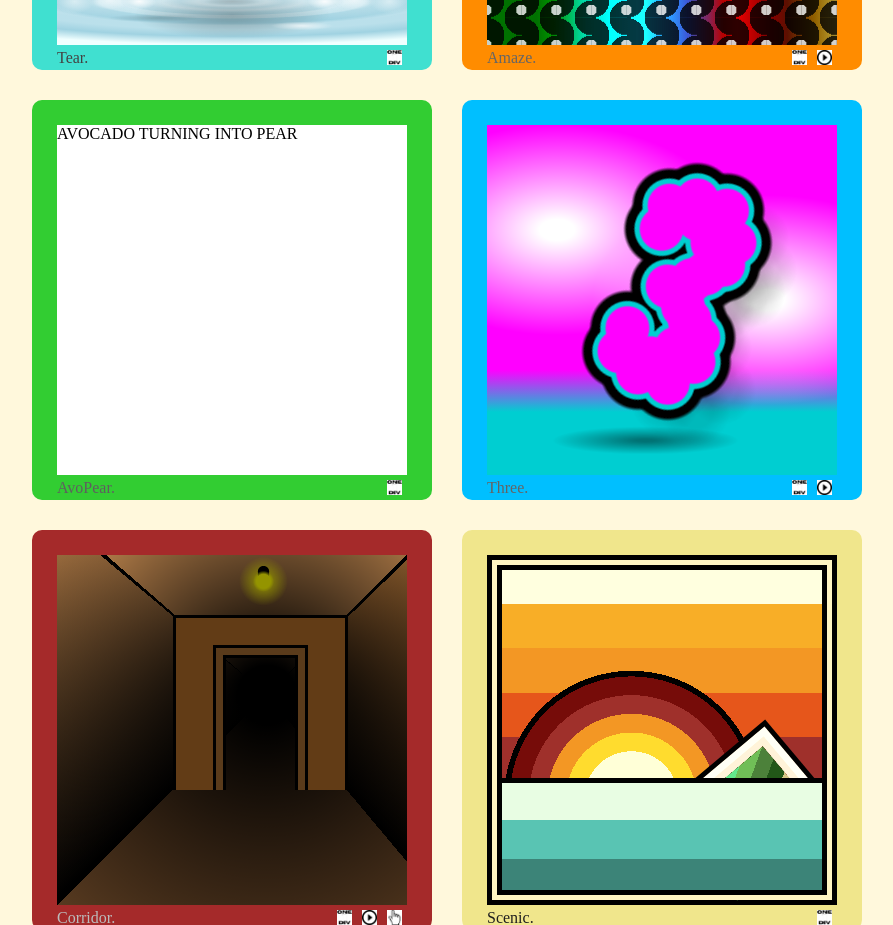
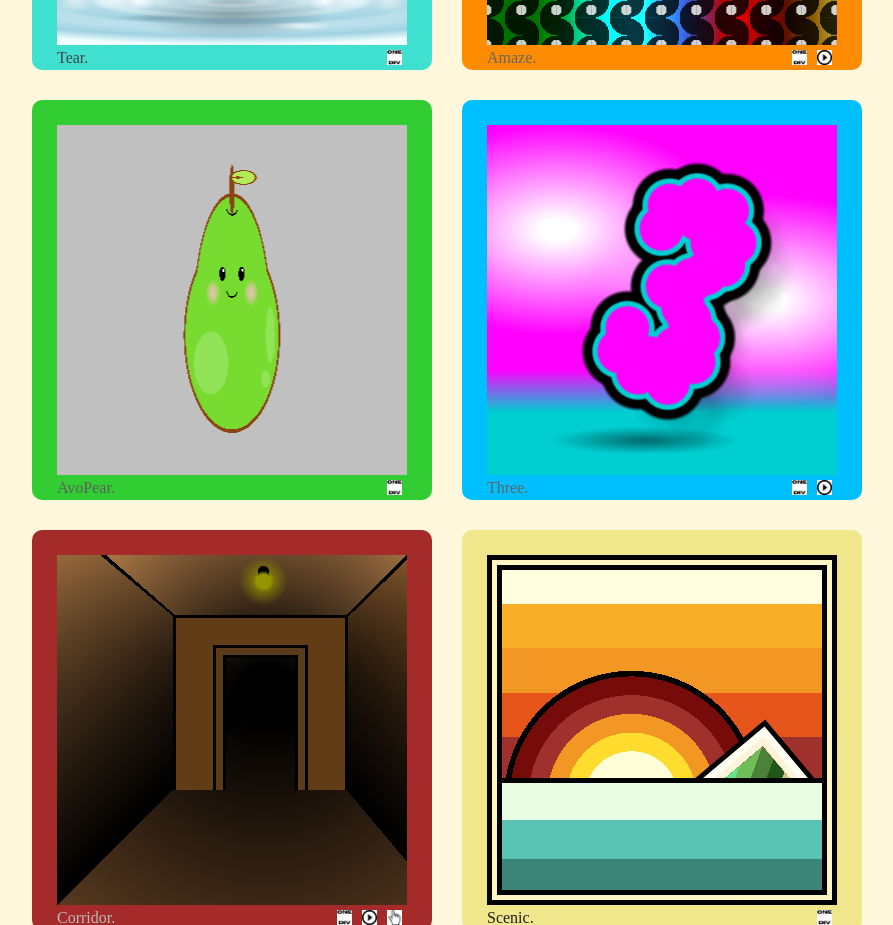
Before and after one commit to marcobuontempo/css-art, a React app: page / in a window 1280 px wide. Shown: the part 3100-4025 px from the top of the page, without its empty margins (193-1086 px from the left). Built offline with nearby package versions, Linux system fonts and the light colour scheme; the HTML template or start-up script is replaced by a standard one.

Commit message:
Complete 'AvoPear'

```diff
--- a/src/artworks/AvoPear/AvoPear.css
+++ b/src/artworks/AvoPear/AvoPear.css
@@ -5,8 +5,121 @@
   height: 100%;
   position: absolute;
   margin: auto;
+  --bg: silver;
+  --avo-inner: rgb(179, 236, 87);
+  --avo-outer: rgb(59, 199, 59);
+  --avo-skin: darkgreen;
+  --avo-seed: sienna;
+
+  --pear-outline: saddlebrown;
+  --pear-skin: rgb(120, 220, 48);
 }
 
 .avopear {
-  background: white;
+  background: var(--bg);
 }
+
+.avopear::before {
+  content: "";
+  background:
+    /* CHEEKS */
+    radial-gradient(ellipse 100% 100% at 40% 48%, rgba(255, 192, 203, 0.75) 1%, transparent 4%),
+    radial-gradient(ellipse 100% 100% at 60% 48%, rgba(255, 192, 203, 0.75) 1%, transparent 4%),
+
+    /* EYES */
+    radial-gradient(ellipse 100% 100% at 44.5% 41.5%, white 0.5%, transparent 0%),
+    radial-gradient(ellipse 100% 100% at 54.5% 41.5%, white 0.5%, transparent 0%),
+    radial-gradient(ellipse 80% 100% at 45% 42.5%, black 2%, transparent 0%),
+    radial-gradient(ellipse 80% 100% at 55% 42.5%, black 2%, transparent 0%),
+
+    /* MOUTH */
+    radial-gradient(ellipse 100% 100% at 50% 46%, var(--avo-inner) 3%, transparent 0%),
+    radial-gradient(ellipse 100% 80% at 50% 47%, black 3%, transparent 0%),
+
+    /* SEED */
+    radial-gradient(ellipse 100% 100% at 49% 66%, rgba(255, 255, 255, 0.15) 12.5%, transparent 0%),
+    radial-gradient(ellipse 100% 100% at 50% 67.5%, var(--avo-seed) 15%, transparent 0%),
+
+    /* INNER */
+    radial-gradient(ellipse 90% 100% at 50% 60%, var(--avo-inner) 25%, transparent 0%),
+    radial-gradient(ellipse 60% 100% at 50% 52.5%, var(--avo-inner) 30%, transparent 0%),
+
+    /* OUTER */
+    radial-gradient(ellipse 90% 100% at 50% 60%, var(--avo-outer) 27%, transparent 0%),
+    radial-gradient(ellipse 60% 100% at 50% 52.5%, var(--avo-outer) 32%, transparent 0%),
+
+    /* OUTLINE */
+    radial-gradient(ellipse 90% 100% at 50% 60%, black 28%, transparent 0%),
+    radial-gradient(ellipse 60% 100% at 50% 52.5%, black 33%, transparent 0%),
+
+    /* EDGES MASK */
+    linear-gradient(to right, var(--bg) 50%, transparent 50%),
+    linear-gradient(to bottom, var(--bg) 19.5%, transparent 19.5% 88%, var(--bg) 88%),
+
+    /* SKIN */
+    radial-gradient(ellipse 100% 90% at 42% 45%, var(--avo-skin) 29%, black 29% 30%, transparent 0%),
+    radial-gradient(ellipse 100% 90% at 45.5% 60.5%, var(--avo-skin) 30.5%, black 30.5% 31.5%, transparent 0%);
+
+  animation: avopear-swap 5s linear alternate infinite;
+
+}
+
+
+.avopear::after {
+  content: "";
+  background:
+    /* CHEEKS */
+    radial-gradient(ellipse 100% 100% at 40% 48%, rgba(255, 192, 203, 0.75) 1%, transparent 4%),
+    radial-gradient(ellipse 100% 100% at 60% 48%, rgba(255, 192, 203, 0.75) 1%, transparent 4%),
+
+    /* EYES */
+    radial-gradient(ellipse 100% 100% at 45.5% 41.5%, white 0.5%, transparent 0%),
+    radial-gradient(ellipse 100% 100% at 55.5% 41.5%, white 0.5%, transparent 0%),
+    radial-gradient(ellipse 80% 100% at 45% 42.5%, black 2%, transparent 0%),
+    radial-gradient(ellipse 80% 100% at 55% 42.5%, black 2%, transparent 0%),
+
+    /* MOUTH */
+    radial-gradient(ellipse 100% 100% at 50% 46%, var(--pear-skin) 3%, transparent 0%),
+    radial-gradient(ellipse 100% 80% at 50% 47%, black 3%, transparent 0%),
+
+    /* STEM */
+    radial-gradient(ellipse 100% 10% at 53% 15%, var(--pear-outline) 3%, transparent 0%),
+    radial-gradient(ellipse 100% 30% at 56% 15%, var(--avo-inner) 6%, transparent 0%),
+    radial-gradient(ellipse 100% 30% at 56% 15%, var(--pear-outline) 7%, transparent 0%),
+    radial-gradient(ellipse 20% 100% at 50% 18.5%, var(--pear-outline) 7%, transparent 0%),
+    radial-gradient(ellipse 100% 80% at 50% 23%, var(--pear-skin) 3%, transparent 0%),
+    radial-gradient(ellipse 100% 80% at 50% 23.5%, black 3%, transparent 0%),
+
+    /* SHINE */
+    radial-gradient(ellipse 100% 100% at 39% 68%, rgba(255, 255, 255, 0.2) 9%, transparent 0%),
+    radial-gradient(ellipse 30% 100% at 70% 60%, rgba(255, 255, 255, 0.2) 8%, transparent 0%),
+    radial-gradient(ellipse 30% 30% at 67.5% 72.5%, rgba(255, 255, 255, 0.2) 8%, transparent 0%),
+
+    /* INNER */
+    radial-gradient(ellipse 90% 100% at 50% 60%, var(--pear-skin) 27%, transparent 0%),
+    radial-gradient(ellipse 60% 100% at 50% 52.5%, var(--pear-skin) 32%, transparent 0%),
+
+    /* OUTLINE */
+    radial-gradient(ellipse 90% 100% at 50% 60%, var(--pear-outline) 28%, transparent 0%),
+    radial-gradient(ellipse 60% 100% at 50% 52.5%, var(--pear-outline) 33%, transparent 0%);
+
+  animation: avopear-swap 5s linear alternate-reverse infinite;
+}
+
+@keyframes avopear-swap {
+  0% {
+    transform: scaleX(1);
+  }
+
+  20% {
+    transform: scaleX(1);
+  }
+
+  50% {
+    transform: scaleX(0);
+  }
+
+  100% {
+    transform: scaleX(0);
+  }
+}
--- a/src/artworks/AvoPear/AvoPear.jsx
+++ b/src/artworks/AvoPear/AvoPear.jsx
@@ -2,7 +2,7 @@ import TRAITS from '../TRAITS'
 import './AvoPear.css'
 
 export default function AvoPear() {
-  return <div className='avopear'>AVOCADO TURNING INTO PEAR</div>
+  return <div className='avopear'></div>
 }
 
 AvoPear.artname = "AvoPear.";
```
